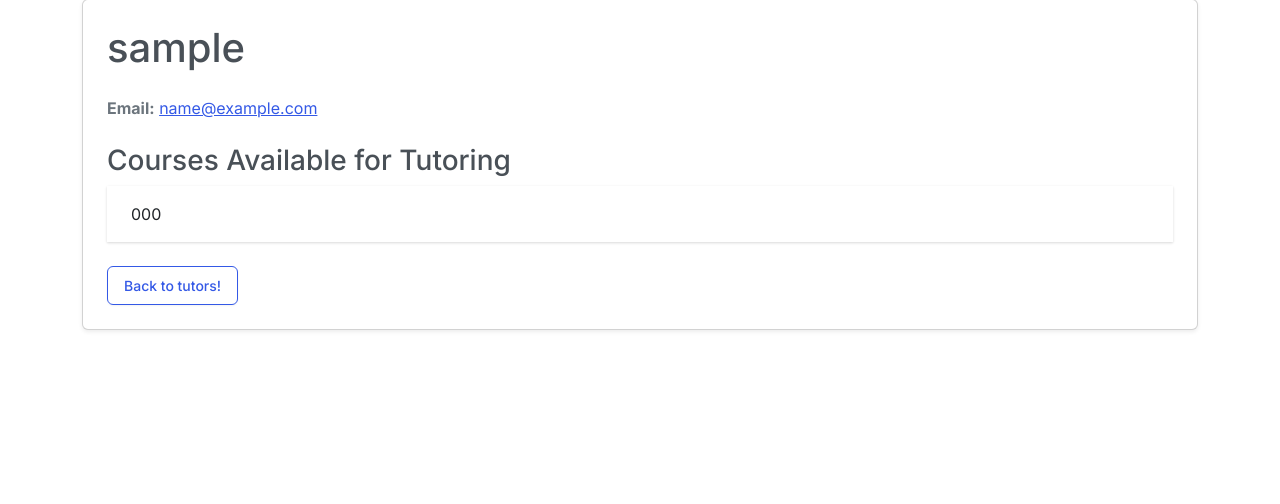
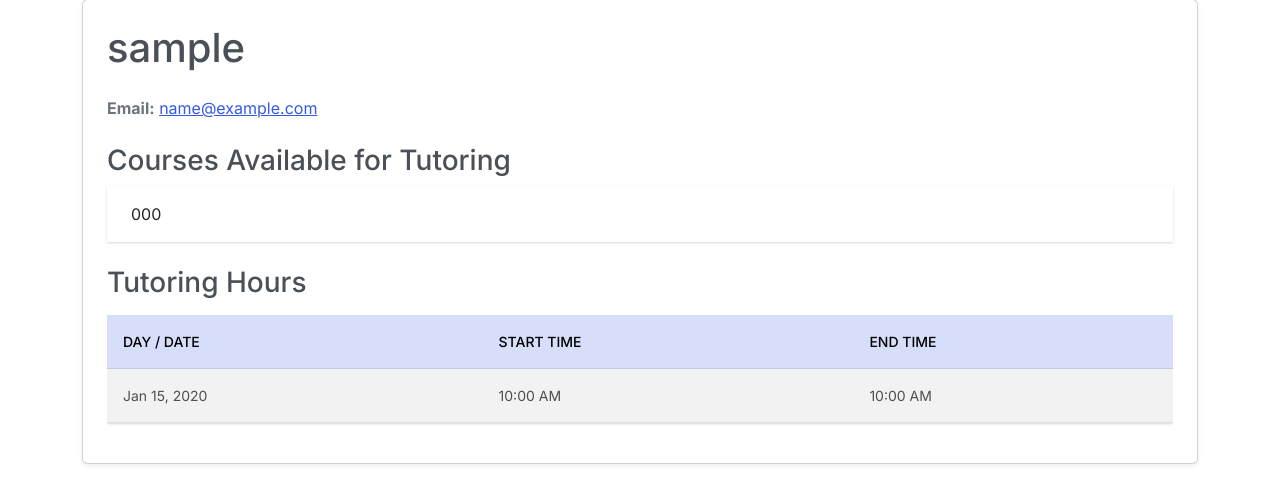
Before and after one commit to robintiefen-dev/TutoringApp, a Django app: page /tutoring/ta/1/ in a window 1280 px wide. Shown: the part 116-620 px from the top of the page. Run offline with Django 5.2, Linux system fonts and the light colour scheme; tables that the repository leaves empty hold one stand-in row (values such as "Sample post"); some libraries are stand-ins or nearby versions.

Commit message:
added individual tutoring hours when viewing TA profile

```diff
--- a/templates/tutoring/ta_detail.html
+++ b/templates/tutoring/ta_detail.html
@@ -33,12 +33,40 @@
                     {% endfor %}
                     </ul>
 
-                    <a href="{% url 'home' %}"
-                        class="btn btn-outline-primary mt-4">
-                        Back to tutors!
-                </a>
-            </div>
-        </div>
-    </section>
+                    <h3 class="mt-4 mb-3">Tutoring Hours</h3>
 
+                    <div class="table-responsive">
+                        <table class="table table-striped table-hover">
+                            <thead class="table-primary">
+                                <tr>
+                                    <th scope="col">Day / Date</th>
+                                    <th scope="col">Start Time</th>
+                                    <th scope="col">End Time</th>
+                                </tr>
+                            </thead>
+
+                            <tbody>
+                                {% for hour in tutoring_hours %}
+                                    <tr>
+                                        <td>
+                                            {% if hour.date %}
+                                                {{ hour.date|date:"M d, Y" }}
+                                            {% else %}
+                                                {{ hour.weekday }}
+                                            {% endif %}
+                                        </td>
+                                        <td>{{ hour.start_time|time:"g:i A" }}</td>
+                                        <td>{{ hour.end_time|time:"g:i A" }}</td>
+                                    </tr>
+                                {% empty %}
+                                    <tr>
+                                        <td colspan="3" class="text-center">
+                                            No tutoring hours listed yet.
+                                        </td>
+                                    </tr>
+                                {% endfor %}
+                            </tbody>
+                        </table>
+                    </div>
+                </section>
     {% endblock %}
--- a/tutoring/views.py
+++ b/tutoring/views.py
@@ -48,12 +48,15 @@ def ta_detail(request, pk):
     ta = get_object_or_404(TAProfile, pk=pk)
     courses = ta.courses.all()
 
+    tutoring_hours = TutoringHour.objects.filter(ta=ta).order_by("start_time")
+
     return render(
         request,
         "tutoring/ta_detail.html",
         {
             "ta": ta,
             "courses": courses,
+            "tutoring_hours": tutoring_hours,
         },
     )
 
```
